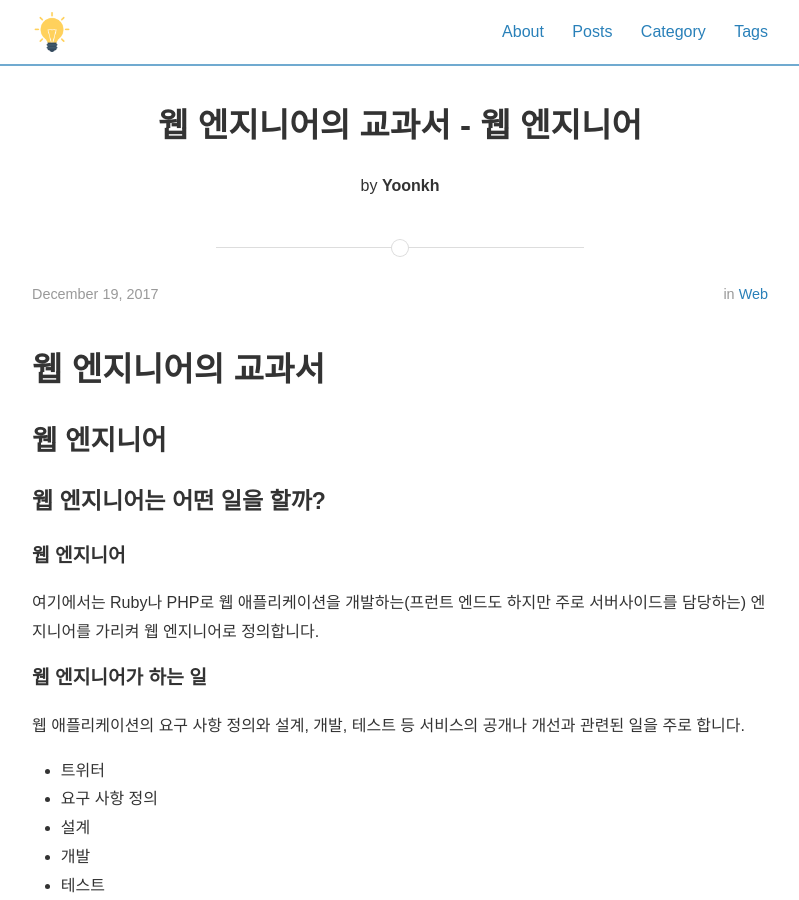
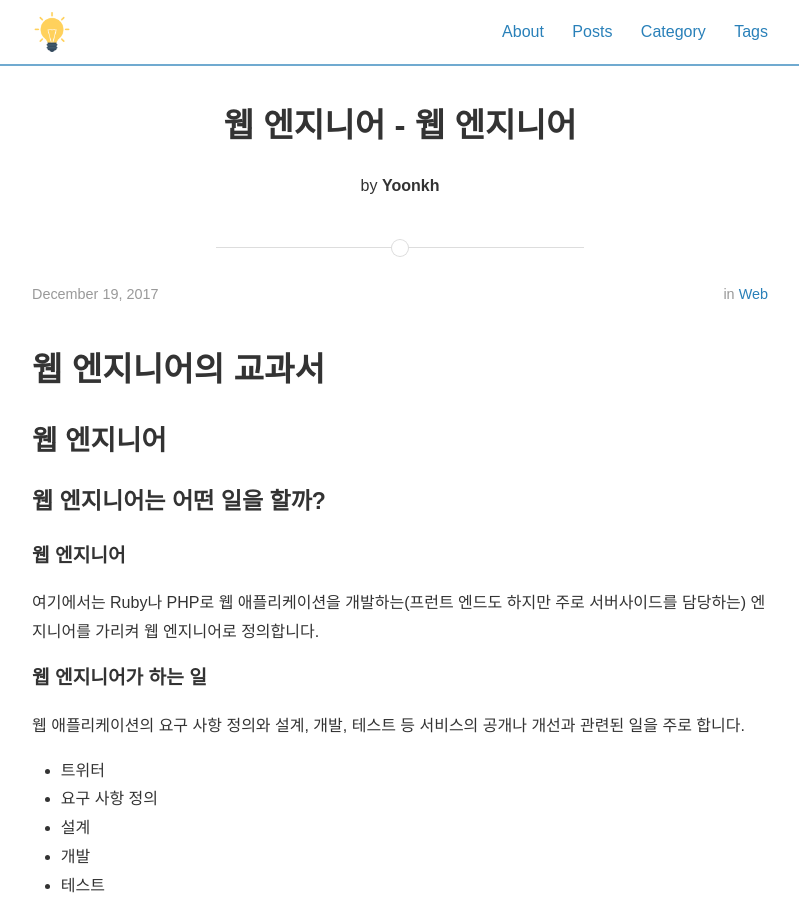
Before and after one commit to yoonkh/yoonkh.github.io, a Jekyll site: the page built from _posts/2017-12-19-Web.markdown, in a window 1280 px wide and 900 px high. Shown: the whole window, without its empty margins (240-1039 px from the left). Built offline with Jekyll 4.4.1, drawn with Linux system fonts in a browser that asks for light colours; nearby versions of some CDN libraries; comment, search, counter and statistics services are not loaded.

Commit message:
Update 2017-12-19-Web.markdown

```diff
--- a/_posts/2017-12-19-Web.markdown
+++ b/_posts/2017-12-19-Web.markdown
@@ -1,6 +1,6 @@
 ---
 layout: post
-title:  "웹 엔지니어의 교과서 - 웹 엔지니어"
+title:  "웹 엔지니어 - 웹 엔지니어"
 date:   2017-12-19
 author: Yoonkh
 categories: Web
```
